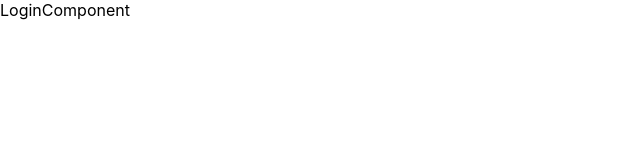
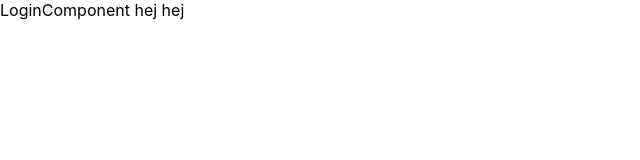
Before and after one commit to josefinelihogberg/Bookster, a React (Create React App) app in the folder client/: page /login in a window 1280 px wide. Shown: the top 160 px of the page, without its empty margins (0-640 px from the left). Built offline with nearby package versions, Linux system fonts and the light colour scheme.

Commit message:
first commit

```diff
--- a/client/src/component/LoginComponent.js
+++ b/client/src/component/LoginComponent.js
@@ -1,4 +1,4 @@
 const LoginComponent = () => {
-  return <div>LoginComponent</div>;
+  return <div>LoginComponent hej hej</div>;
 };
 export default LoginComponent;
```
